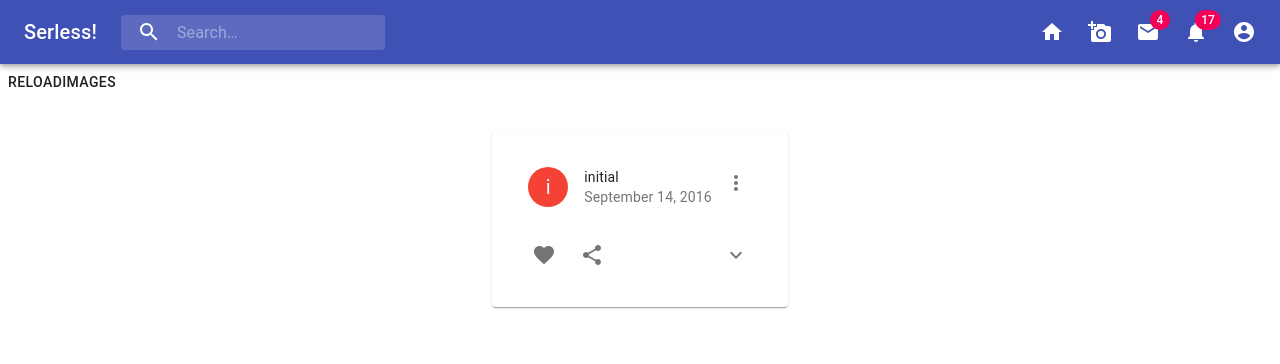
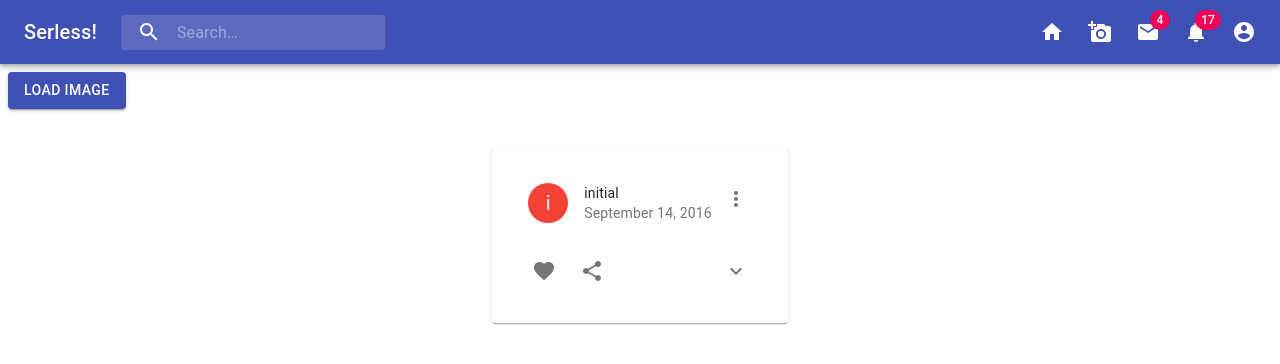
Before and after one commit to Sugi275/serless_front, a React (Create React App) app: page / in a window 1280 px wide. Shown: the top 364 px of the page. Built offline with nearby package versions, Linux system fonts and the light colour scheme.

Commit message:
Load Image にもアニメーションボタンをつけた

```diff
--- /dev/null
+++ b/src/component/ReloadImageButton.js
@@ -0,0 +1,86 @@
+import React from 'react';
+import clsx from 'clsx';
+import { makeStyles } from '@material-ui/core/styles';
+import CircularProgress from '@material-ui/core/CircularProgress';
+import { green } from '@material-ui/core/colors';
+import Button from '@material-ui/core/Button';
+
+const useStyles = makeStyles(theme => ({
+    root: {
+        display: 'flex',
+        alignItems: 'center',
+    },
+    wrapper: {
+        margin: theme.spacing(1),
+        position: 'relative',
+    },
+    buttonSuccess: {
+        backgroundColor: green[500],
+        '&:hover': {
+            backgroundColor: green[700],
+        },
+    },
+    fabProgress: {
+        color: green[500],
+        position: 'absolute',
+        top: -6,
+        left: -6,
+        zIndex: 1,
+    },
+    buttonProgress: {
+        color: green[500],
+        position: 'absolute',
+        top: '50%',
+        left: '50%',
+        marginTop: -12,
+        marginLeft: -12,
+    },
+}));
+
+export default function CircularIntegration(props) {
+    const classes = useStyles();
+    const [loading, setLoading] = React.useState(false);
+    const [success, setSuccess] = React.useState(false);
+    const timer = React.useRef();
+
+    const buttonClassname = clsx({
+        [classes.buttonSuccess]: success,
+    });
+
+    React.useEffect(() => {
+        return () => {
+            clearTimeout(timer.current);
+        };
+    }, []);
+
+    const handleButtonClick = async () => {
+        if (!loading) {
+
+
+            setSuccess(false);
+            setLoading(true);
+
+            await props.handleReloadImageImageFunc();
+
+            setSuccess(true);
+            setLoading(false);
+        }
+    };
+
+    return (
+        <div className={classes.root}>
+            <div className={classes.wrapper}>
+                <Button
+                    variant="contained"
+                    color="primary"
+                    className={buttonClassname}
+                    disabled={loading}
+                    onClick={handleButtonClick}
+                >
+                    Load Image
+                </Button>
+                {loading && <CircularProgress size={24} className={classes.buttonProgress} />}
+            </div>
+        </div>
+    );
+}
--- a/src/component/complexgrid.js
+++ b/src/component/complexgrid.js
@@ -4,6 +4,7 @@ import { Button } from '@material-ui/core';
 import store from '../store/configureStore';
 import GetImageMetadata from '../oraclecloud/getImageMetadata';
 import ImageCard from './ImageCard'
+import ReloadImageButton from './ReloadImageButton';
 import './complexgrid.css'
 
 export default class ComplexGrid extends React.Component {
@@ -36,9 +37,7 @@ export default class ComplexGrid extends React.Component {
 
     return (
       <React.Fragment>
-        <Button onClick={() => { this.handleReloadImages() }}>
-          ReloadImages
-        </Button>
+        <ReloadImageButton handleReloadImageImageFunc={() => this.handleReloadImages()} />
         <div className="flex">
           {list}
         </div>
```
